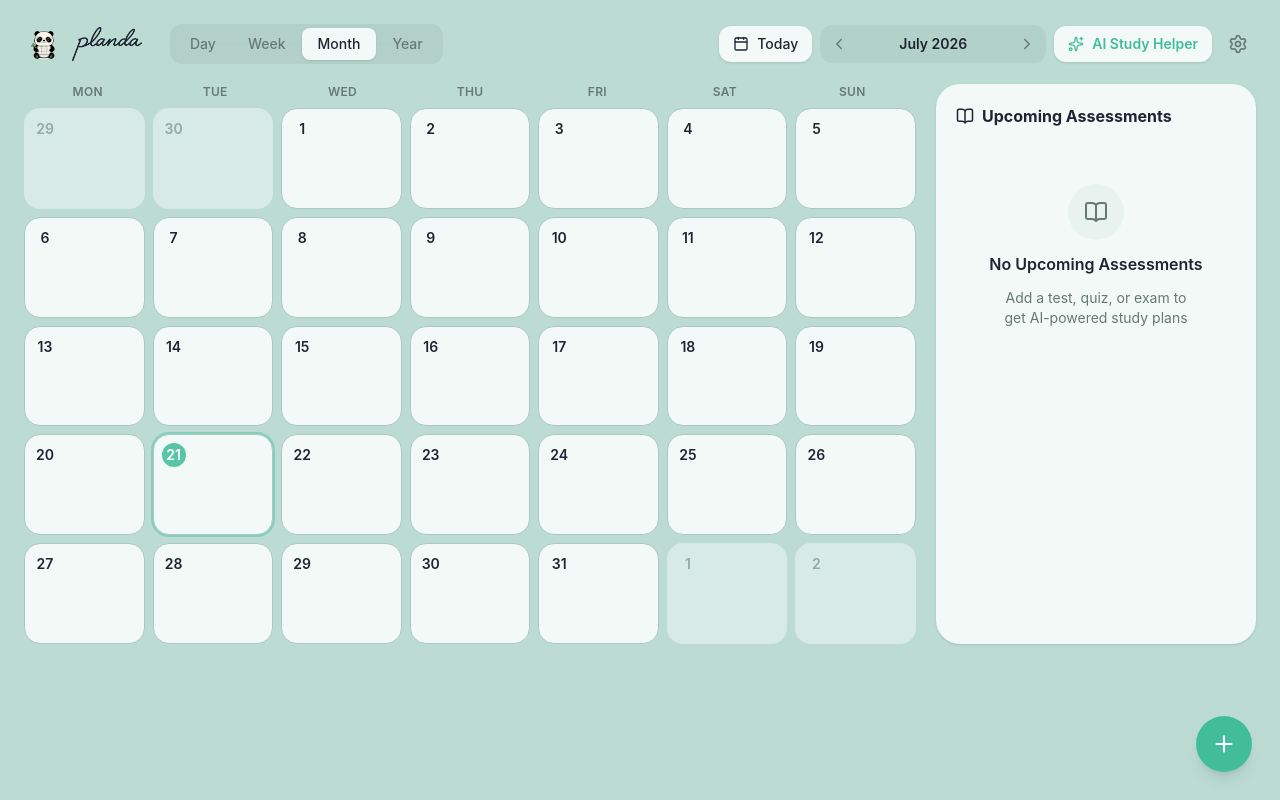
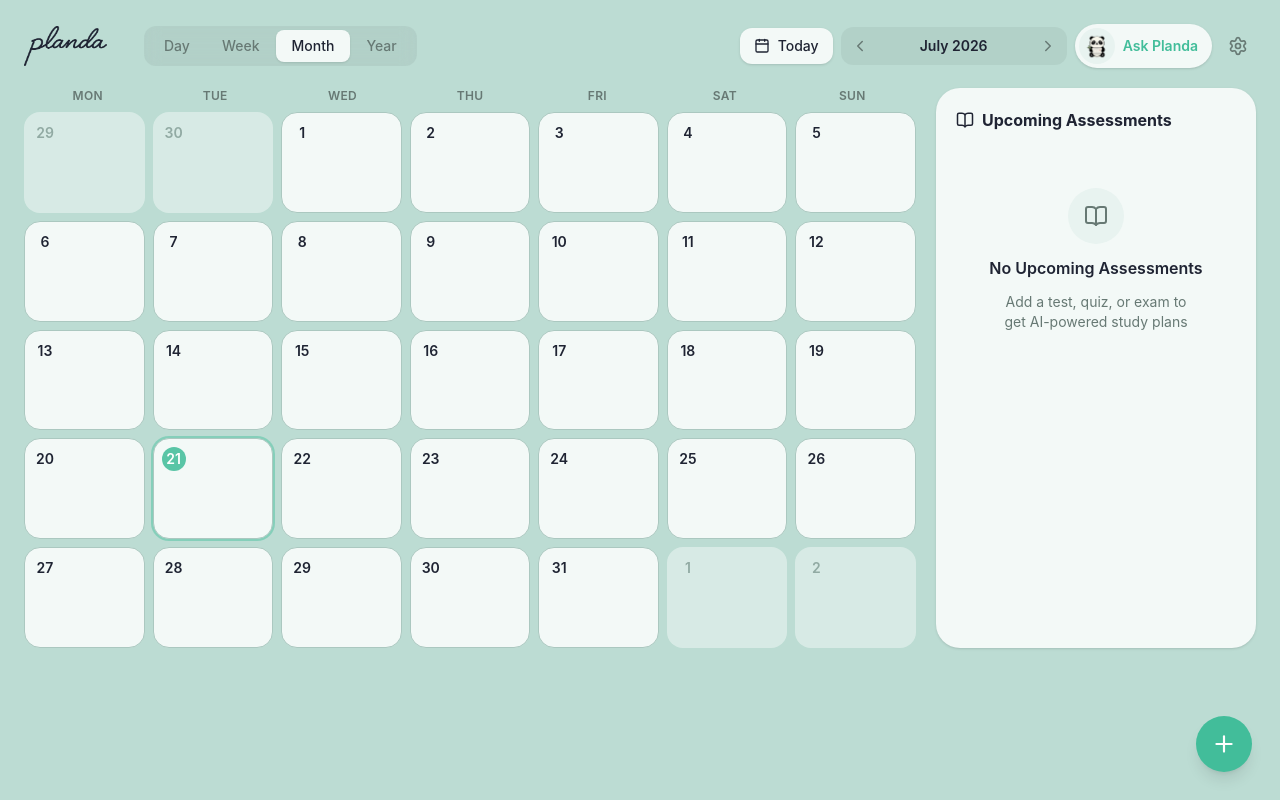
Before and after one commit to ashrithanammireddy/Planda, a React (Vite) app: page / in a window 1280 px wide. Built offline with nearby package versions, Linux system fonts and the light colour scheme.

Commit message:
Rework header: wordmark-only left, panda 'Ask Planda' assistant button right
- Left side is just the cursive planda wordmark (panda removed from brand lockup).
- Right side turns the panda mascot into the AI entry point ('Ask Planda'),
  reinforcing that the panda IS the study assistant.

```diff
--- a/src/components/Header.jsx
+++ b/src/components/Header.jsx
@@ -2,7 +2,6 @@ import {
   Calendar as CalendarIcon,
   ChevronLeft,
   ChevronRight,
-  Sparkles,
   Settings,
 } from 'lucide-react'
 import { VIEWS } from '../lib/constants'
@@ -23,10 +22,8 @@ export default function Header({
 
   return (
     <div className="flex flex-wrap items-center justify-between gap-3">
-      {/* Brand + View switcher */}
-      <div className="flex items-center gap-3">
-        <div className="flex items-center gap-2">
-          <PandaLogo size={40} />
+      {/* Brand (wordmark only) + View switcher */}
+      <div className="flex items-center gap-4">
         <span
           role="img"
           aria-label="planda"
@@ -40,12 +37,11 @@ export default function Header({
             WebkitMaskPosition: 'left center',
             maskPosition: 'left center',
             backgroundColor: 'var(--planda-text)',
-              width: '86px',
-              height: '34px',
+            width: '104px',
+            height: '40px',
             display: 'inline-block',
           }}
         />
-        </div>
         <div className="inline-flex rounded-xl bg-black/5 p-1 backdrop-blur">
         {VIEWS.map((v) => (
           <button
@@ -98,14 +94,17 @@ export default function Header({
           </button>
         </div>
 
-        {/* AI Study Helper */}
+        {/* Panda = the AI study assistant. Tap the panda to chat. */}
         <button
           type="button"
           onClick={onOpenAI}
-          className="inline-flex items-center gap-2 rounded-xl pl-surface px-3.5 py-2 text-sm font-semibold pl-accent-text shadow-sm transition hover:brightness-95"
+          title="Ask Planda"
+          className="group inline-flex items-center gap-2 rounded-full pl-surface py-1 pl-1 pr-3.5 shadow-sm transition hover:brightness-95"
         >
-          <Sparkles size={16} />
-          AI Study Helper
+          <span className="flex h-9 w-9 items-center justify-center rounded-full pl-surface-2 transition group-hover:scale-105">
+            <PandaLogo size={30} />
+          </span>
+          <span className="text-sm font-semibold pl-accent-text">Ask Planda</span>
         </button>
 
         {/* Settings */}
```
Lines whose indentation alone changed are shown as unchanged.
